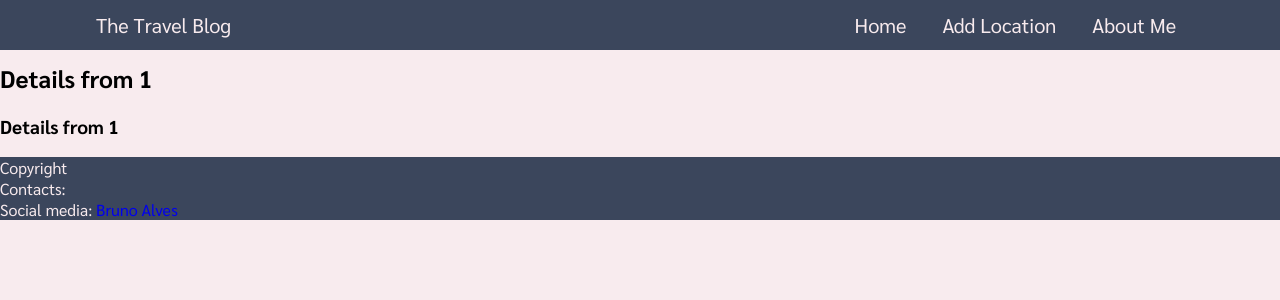
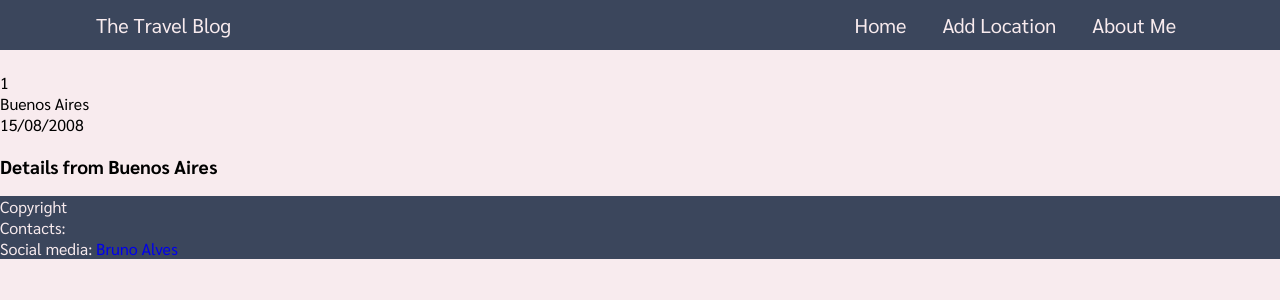
Before and after one commit to flag-80306/project1-Bruno-Alves, a React (Vite) app: page /tripdetail/1 in a window 1280 px wide. Shown: the top 300 px of the page. Built offline with nearby package versions, Linux system fonts and the light colour scheme.

Commit message:
route and props ok

```diff
--- a/public/mockAPI/data.json
+++ b/public/mockAPI/data.json
@@ -2,37 +2,37 @@
   {
     "id": 1,
     "imgURL": "images/buenos-aires.jpg",
-    "city": "Buenos Aires",
+    "name": "Buenos Aires",
     "date": "15/08/2008"
   },
   {
     "id": 2,
     "imgURL": "../images/madrid.jpg",
-    "city": "Madrid",
+    "name": "Madrid",
     "date": "05/02/2017"
   },
   {
     "id": 3,
     "imgURL": "../images/lisboa.jpg",
-    "city": "Lisboa",
+    "name": "Lisboa",
     "date": "10/06/2022"
   },
   {
     "id": 4,
     "imgURL": "images/buenos-aires.jpg",
-    "city": "Buenos Aires",
+    "name": "Buenos Aires",
     "date": "15/08/2008"
   },
   {
     "id": 5,
     "imgURL": "../images/madrid.jpg",
-    "city": "Madrid",
+    "name": "Madrid",
     "date": "05/02/2017"
   },
   {
     "id": 6,
     "imgURL": "../images/lisboa.jpg",
-    "city": "Lisboa",
+    "name": "Lisboa",
     "date": "10/06/2022"
   }
 ]
--- a/src/App.jsx
+++ b/src/App.jsx
@@ -15,7 +15,10 @@ function App() {
         <Route path="/" component={HomeView} />
         <Route path="/newlocation" component={AddLocationView} />
         <Route path="/aboutme" component={AboutView} />
-        <Route path="/tripdetail/:name" component={CardDetailView} />
+        <Route path="/tripdetail/:id">
+          {(params) => <CardDetailView id={params.id} />}
+        </Route>
+        {/* <Route path="/tripdetail/:name" component={CardDetailView} /> */}
         <Route component={NotFoundView} />
       </Switch>
       <Footer />
--- a/src/components/HomeViewCards.jsx
+++ b/src/components/HomeViewCards.jsx
@@ -18,14 +18,14 @@ function HomeViewCards() {
 
   return (
     <div className="cardsSection">
-      {data.map((trip, index) => (
-        <Link href={"tripdetail/" + trip.id}>
-          <div className="card" key={trip.id}>
-            <img src={trip.imgURL} alt={`Image for ${trip.city}`} />
+      {data.map((city) => (
+        <Link href={"tripdetail/" + city.id}>
+          <div className="card" key={city.id}>
+            <img src={city.imgURL} alt={`Image for ${city.city}`} />
             <p>
-              <span>{trip.city}</span>
+              <span>{city.name}</span>
               <br />
-              {trip.date}
+              {city.date}
             </p>
           </div>
         </Link>
--- a/src/views/CardDetailView.jsx
+++ b/src/views/CardDetailView.jsx
@@ -1,14 +1,34 @@
 import Slider from "../components/Slider";
+import { useState, useEffect } from "react";
 
-function CardDetailView({ params }) {
-  console.log(params);
+function CardDetailView({ id }) {
+  console.log(id);
+
+  const [city, setCity] = useState({});
+
+  useEffect(() => {
+    (async function () {
+      const url = "/mockAPI/data.json";
+
+      const response = await fetch(url);
+      const result = await response.json();
+
+      const foundElement = result.find((elem) => {
+        return elem.id == id;
+      });
+      console.log(foundElement);
+      setCity(foundElement);
+    })();
+  }, []);
+
   return (
     <>
       <div className="headerBackground"></div>
-      <br />
-      <br />
-      <h2>Details from {params.name}</h2>
-      <Slider city={params.name} />
+      <h2>The details</h2>
+      <p>{city.id}</p>
+      <p>{city.name}</p>
+      <p>{city.date}</p>
+      <Slider city={city.name} />
     </>
   );
 }
```
